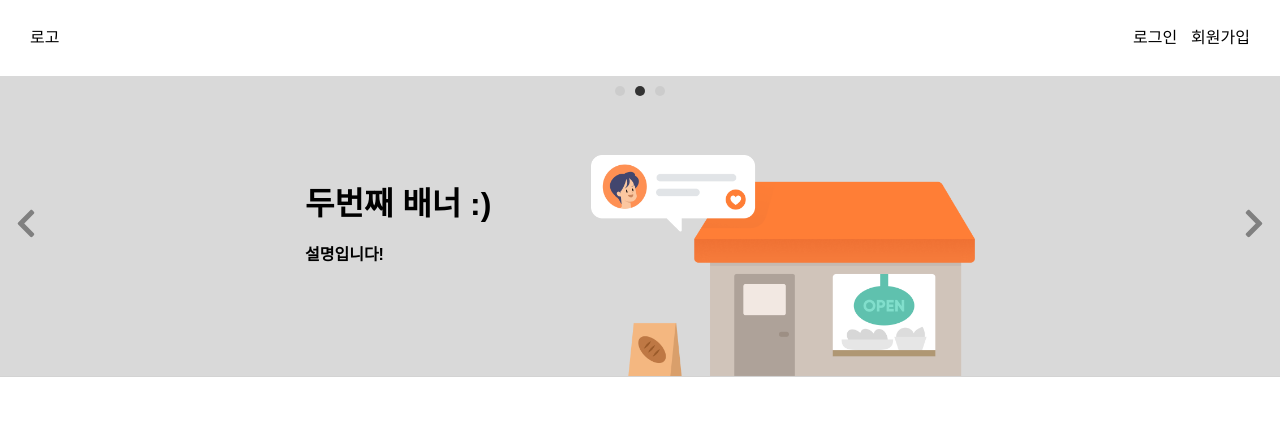
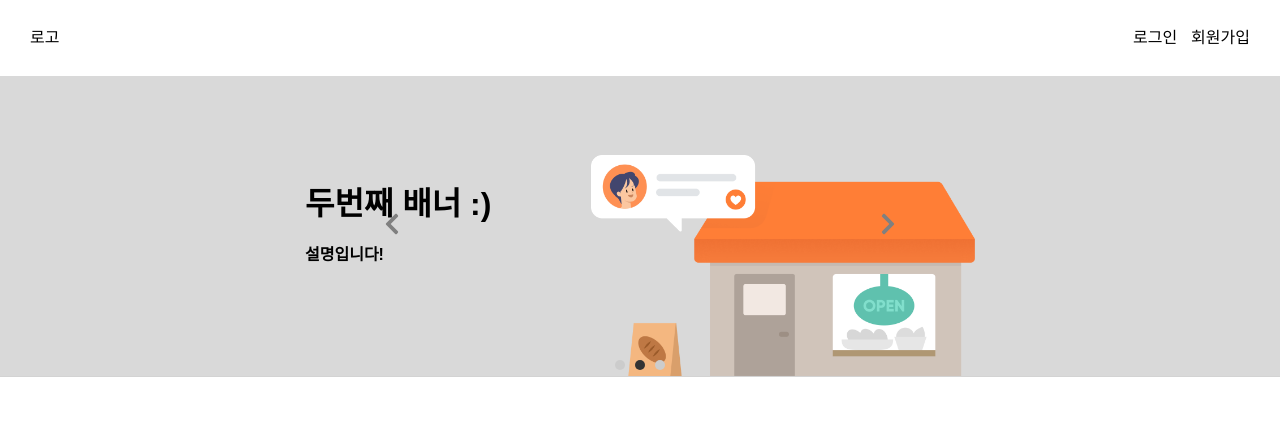
Before and after one commit to soolovepat/second-hand-frontend, a React (Create React App) app: page /mainpage in a window 1280 px wide. Shown: the top 430 px of the page. Built offline with nearby package versions, Linux system fonts and the light colour scheme; data requests are answered from the project's data file; the HTML template or start-up script is replaced by a standard one.

Commit message:
feat: carousel

```diff
--- a/src/components/common/Banner.js
+++ b/src/components/common/Banner.js
@@ -1,11 +1,10 @@
 import React, { useState, useEffect } from "react";
-import styled, { css } from "styled-components";
-import { ToastContainer, toast } from "react-toastify";
-import { FaChevronLeft, FaChevronRight } from "react-icons/fa";
+import styled from "styled-components";
 
 import { jobs_hero, nearby_stores } from "../../assets/bannerImages";
+import Carousel from "./Carousel";
 
-const Carousel = () => {
+const Banner = () => {
   const example = [
     {
       title: ["남에게 더 가치있게.", <br />, "만원의 행복  🛍️"],
@@ -42,82 +41,20 @@ const Carousel = () => {
     };
   }, []);
 
-  const onIncreaseIdx = () => {
-    if (currItemIndex >= example.length - 1) {
-      setCurrItemIndex(0);
-    } else {
-      setCurrItemIndex(currItemIndex + 1);
-    }
-  };
-  const onDecreaseIdx = () => {
-    if (currItemIndex <= 0) {
-      setCurrItemIndex(example.length - 1);
-    } else {
-      setCurrItemIndex(currItemIndex - 1);
-    }
-  };
-
-  // useEffect(() => {
-  //   const interval = setInterval(() => {
-  //     onIncreaseIdx();
-  //     console.log(currItemIndex);
-  //   }, 2000);
-
-  //   return () => {
-  //     clearInterval(interval);
-  //   };
-  // }, []);
   return (
     <>
       <BannerBlock>
-        <div className="carousel">
-          <div
-            className="banner-container"
-            style={{ transform: `translateX(-${currItemIndex * 100}%)` }}
-          >
-            {example.map((banner, idx) => (
-              <div key={idx} className="banner-wrapper">
-                <span className="banner-text">
-                  <strong className="title">{banner.title}</strong>
-                  <p className="content">{banner.content}</p>
-                </span>
-                <span className="banner-img">
-                  <img src={banner.img} alt="banner" />
-                </span>
-              </div>
-            ))}
-          </div>
-          <p className="icons left">
-            <FaChevronLeft onClick={onDecreaseIdx} />
-          </p>
-          <p className="icons right">
-            <FaChevronRight onClick={onIncreaseIdx} />
-          </p>
-        </div>
-
-        <CarouselDots
+        <Carousel
+          example={example}
           currItemIndex={currItemIndex}
-          itemLength={example.length}
+          setCurrItemIndex={setCurrItemIndex}
         />
       </BannerBlock>
-      {/* <ToastContainer position={toast.POSITION.TOP_CENTER} /> */}
     </>
   );
 };
 
-const CarouselDots = ({ currItemIndex, itemLength }) => {
-  return (
-    <DotsBlock>
-      {Array(itemLength)
-        .fill(null)
-        .map((_, idx) => (
-          <Dot key={idx} active={currItemIndex === idx} />
-        ))}
-    </DotsBlock>
-  );
-};
-
-export default Carousel;
+export default Banner;
 
 const BannerBlock = styled.div`
   display: flex;
@@ -142,17 +79,17 @@ const BannerBlock = styled.div`
       position: absolute; // 아이콘들을 절대 위치로 배치해 주세요.
       top: 50%;
       transform: translateY(-50%);
-      font-size: 2rem;
+      font-size: 1.5rem;
       color: gray;
       cursor: pointer;
       width: auto;
 
       &.left {
-        left: 10px;
+        left: 380px;
       }
 
       &.right {
-        right: 10px;
+        right: 380px;
       }
     }
 
@@ -204,26 +141,3 @@ const BannerBlock = styled.div`
     line-height: 1.8rem;
   }
 `;
-
-const DotsBlock = styled.div`
-  display: flex;
-  justify-content: center;
-  align-items: center;
-  position: absolute;
-
-  padding: 10px;
-`;
-
-const Dot = styled.div`
-  width: 10px;
-  height: 10px;
-  border-radius: 50%;
-  background: #ccc;
-  margin: 0 5px;
-
-  ${(props) =>
-    props.active &&
-    css`
-      background: #333;
-    `}
-`;
--- /dev/null
+++ b/src/components/common/Carousel.js
@@ -0,0 +1,87 @@
+import React from "react";
+import { FaChevronLeft, FaChevronRight } from "react-icons/fa";
+import styled, { css } from "styled-components";
+
+const Carousel = ({ example, currItemIndex, setCurrItemIndex }) => {
+  const onIncreaseIdx = () => {
+    if (currItemIndex >= example.length - 1) {
+      setCurrItemIndex(0);
+    } else {
+      setCurrItemIndex(currItemIndex + 1);
+    }
+  };
+  const onDecreaseIdx = () => {
+    if (currItemIndex <= 0) {
+      setCurrItemIndex(example.length - 1);
+    } else {
+      setCurrItemIndex(currItemIndex - 1);
+    }
+  };
+  return (
+    <>
+      <div className="carousel">
+        <div
+          className="banner-container"
+          style={{ transform: `translateX(-${currItemIndex * 100}%)` }}
+        >
+          {example.map((banner, idx) => (
+            <div key={idx} className="banner-wrapper">
+              <span className="banner-text">
+                <strong className="title">{banner.title}</strong>
+                <p className="content">{banner.content}</p>
+              </span>
+              <span className="banner-img">
+                <img src={banner.img} alt="banner" />
+              </span>
+            </div>
+          ))}
+        </div>
+        <p className="icons left">
+          <FaChevronLeft onClick={onDecreaseIdx} />
+        </p>
+        <p className="icons right">
+          <FaChevronRight onClick={onIncreaseIdx} />
+        </p>
+      </div>
+
+      <CarouselDots currItemIndex={currItemIndex} itemLength={example.length} />
+    </>
+  );
+};
+
+const CarouselDots = ({ currItemIndex, itemLength }) => {
+  return (
+    <DotsBlock>
+      {Array(itemLength)
+        .fill(null)
+        .map((_, idx) => (
+          <Dot key={idx} active={currItemIndex === idx} />
+        ))}
+    </DotsBlock>
+  );
+};
+
+export default Carousel;
+
+const DotsBlock = styled.div`
+  display: flex;
+  justify-content: center;
+  align-items: center;
+  position: absolute;
+  top: 350px;
+  padding: 10px;
+`;
+
+const Dot = styled.div`
+  width: 10px;
+  height: 10px;
+  border-radius: 50%;
+  background: #ccc;
+  margin: 0 5px;
+
+  ${(props) =>
+    props.active &&
+    css`
+      background: #333;
+    `}
+`;
```
